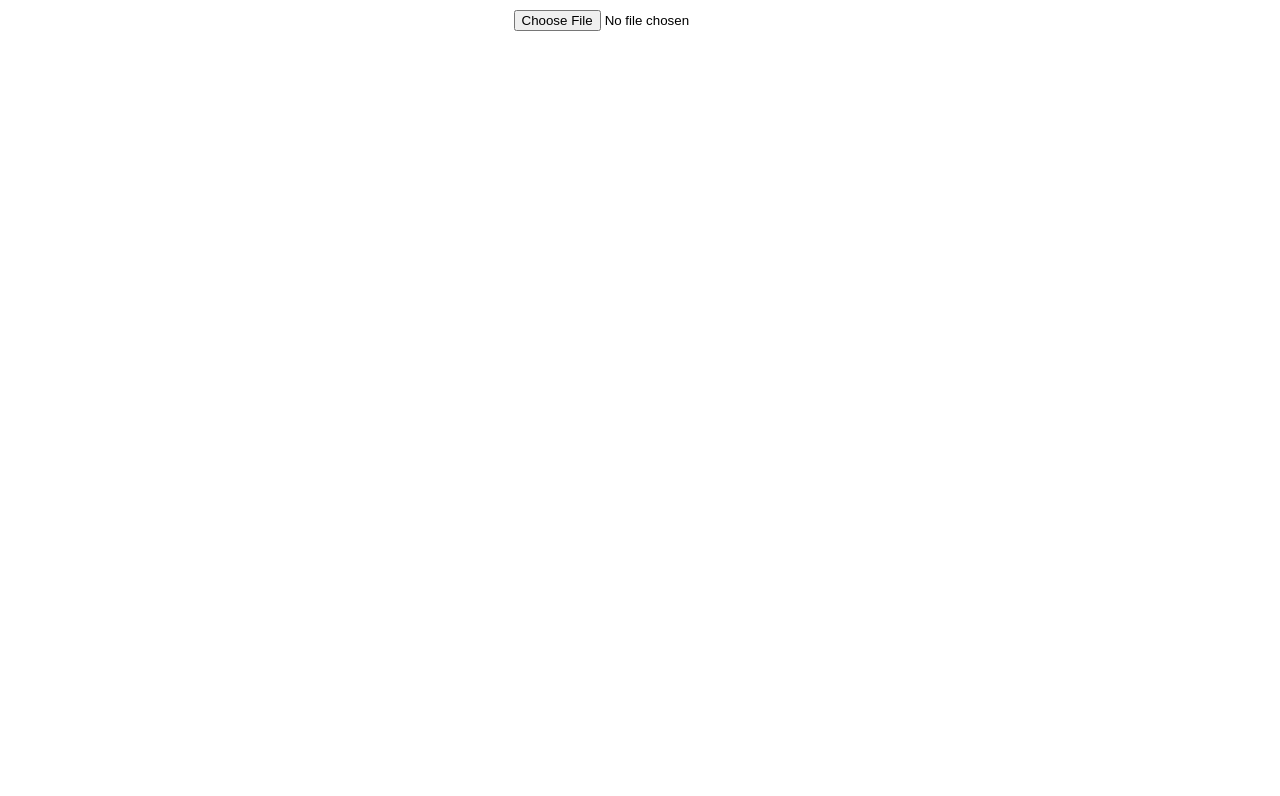
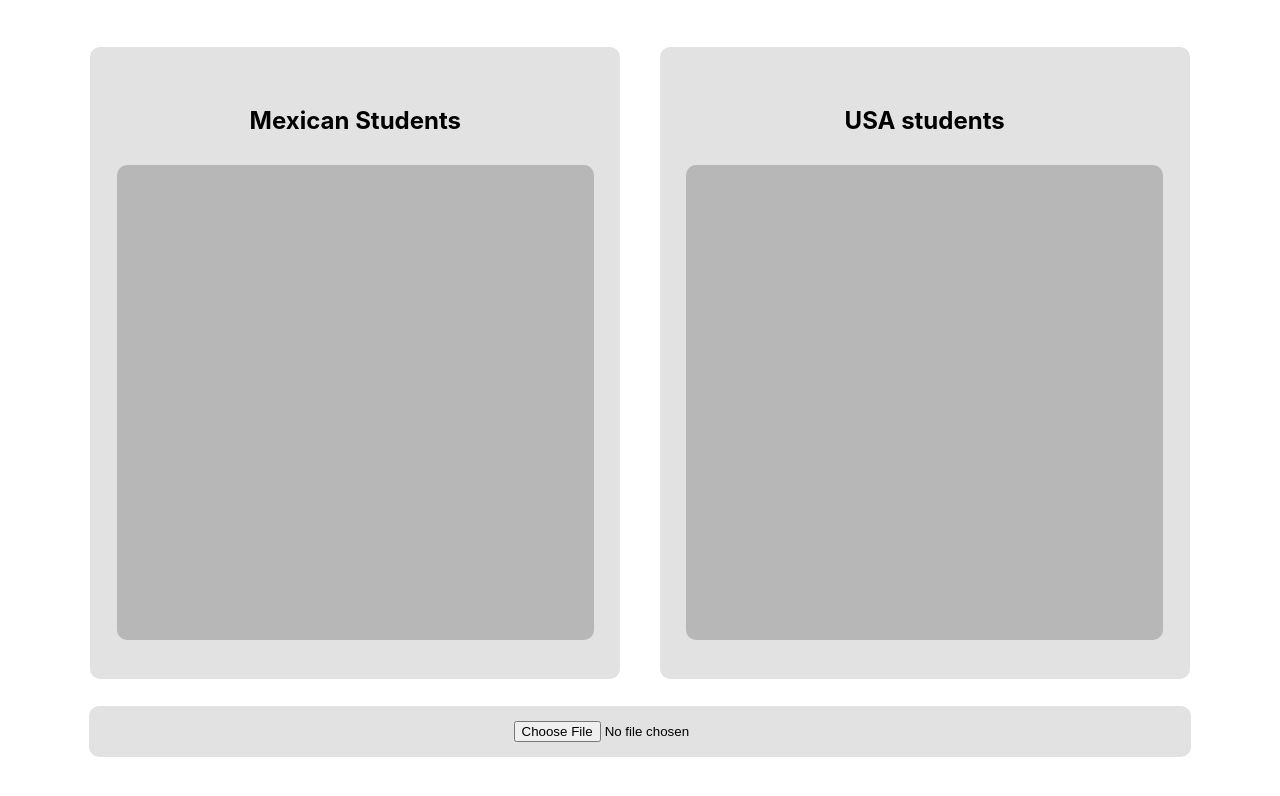
Before and after one commit to marcotorresx/student-list, a React (Create React App) app: page / in a window 1280 px wide. Shown: the top 796 px of the page. Built offline with nearby package versions, Linux system fonts and the light colour scheme.

Commit message:
Ui lista

```diff
--- a/src/App.css
+++ b/src/App.css
@@ -36,3 +36,15 @@
     transform: rotate(360deg);
   }
 }
+
+.inputUpload{
+  width: 88%;
+  margin-bottom: 15px;
+  padding: 5px;
+
+}
+
+.reusableCard{
+  background-color: rgb(226, 226, 226);
+  border-radius: 10px;
+}
--- a/src/App.jsx
+++ b/src/App.jsx
@@ -1,6 +1,9 @@
 import React, { useState } from "react";
 import "./App.css";
 import Papa from "papaparse";
+import { MainContainer } from "./components/MainContainer/mainContainer";
+import { StudentsContainer } from "./components/StudentsContainer/studentsContainer";
+
 
 const gradeLimits = [
   { grade: "E", limit: 64 },
@@ -74,6 +77,9 @@ function App() {
 
   return (
     <div className="App">
+      <MainContainer>
+        <StudentsContainer />
+        <div className="inputUpload reusableCard">
           <input
           type="file"
           name="file"
@@ -82,6 +88,9 @@ function App() {
           style={{ display: "block", margin: "10px auto" }}
           />
         </div>
+      </MainContainer>
+
+    </div>
   );
 }
 
--- /dev/null
+++ b/src/components/MainContainer/mainContainer.jsx
@@ -0,0 +1,12 @@
+import React from "react";
+import './mainContainerStyle.css'
+
+function MainContainer(props) {
+    return(
+        <div className="mainContainer">
+            {props.children}
+        </div>
+    )
+}
+
+export { MainContainer }
--- /dev/null
+++ b/src/components/MainContainer/mainContainerStyle.css
@@ -0,0 +1,8 @@
+.mainContainer{
+    height: 94vh;
+    margin: 20px;
+    display: flex;
+    flex-direction: column;
+    align-items: center;
+    justify-content: space-evenly;
+}
--- /dev/null
+++ b/src/components/Students/students.css
@@ -0,0 +1,17 @@
+.students{
+    width: 45%;
+    height: 95%;
+    display: flex;
+    flex-direction: column;
+    align-items: center;
+    justify-content: center;
+}
+
+.names{
+    width: 90%;
+    height: 75%;
+    margin-top: 10px;
+    max-height: 80%;
+    background-color: rgb(183, 183, 183);
+    overflow: auto;
+}
--- /dev/null
+++ b/src/components/Students/students.jsx
@@ -0,0 +1,15 @@
+import React from "react";
+import './students.css'
+
+function Students({title, data}) {
+    return(
+        <div className="students reusableCard">
+            <h2> {title} </h2>
+            <div className="names reusableCard">
+
+            </div>
+        </div>
+    )
+}
+
+export {Students}
--- /dev/null
+++ b/src/components/StudentsContainer/studentsContainer.jsx
@@ -0,0 +1,14 @@
+import React from "react";
+import './studetnsContainerStyle.css'
+import { Students } from "../Students/students";
+
+function StudentsContainer() {
+    return(
+        <div className="studentsContainer">
+            <Students title="Mexican Students"/>
+            <Students title="USA students"/>
+        </div>
+    )
+}
+
+export { StudentsContainer }
--- /dev/null
+++ b/src/components/StudentsContainer/studetnsContainerStyle.css
@@ -0,0 +1,8 @@
+.studentsContainer{
+    margin: 10px;
+    height: 100%;
+    width: 95%;
+    display: flex;
+    justify-content: space-evenly;
+    align-items: center;
+}
```
Lines whose indentation alone changed are shown as unchanged.
